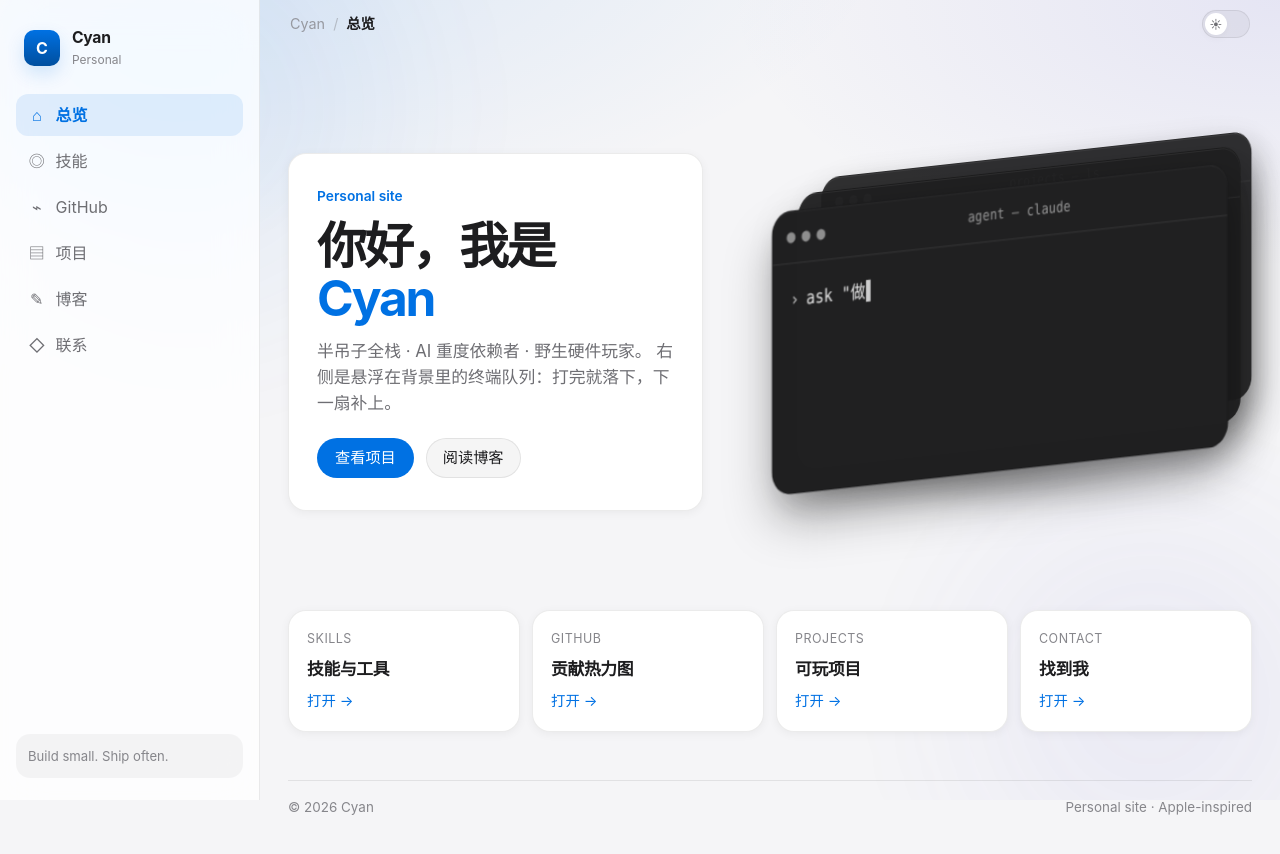
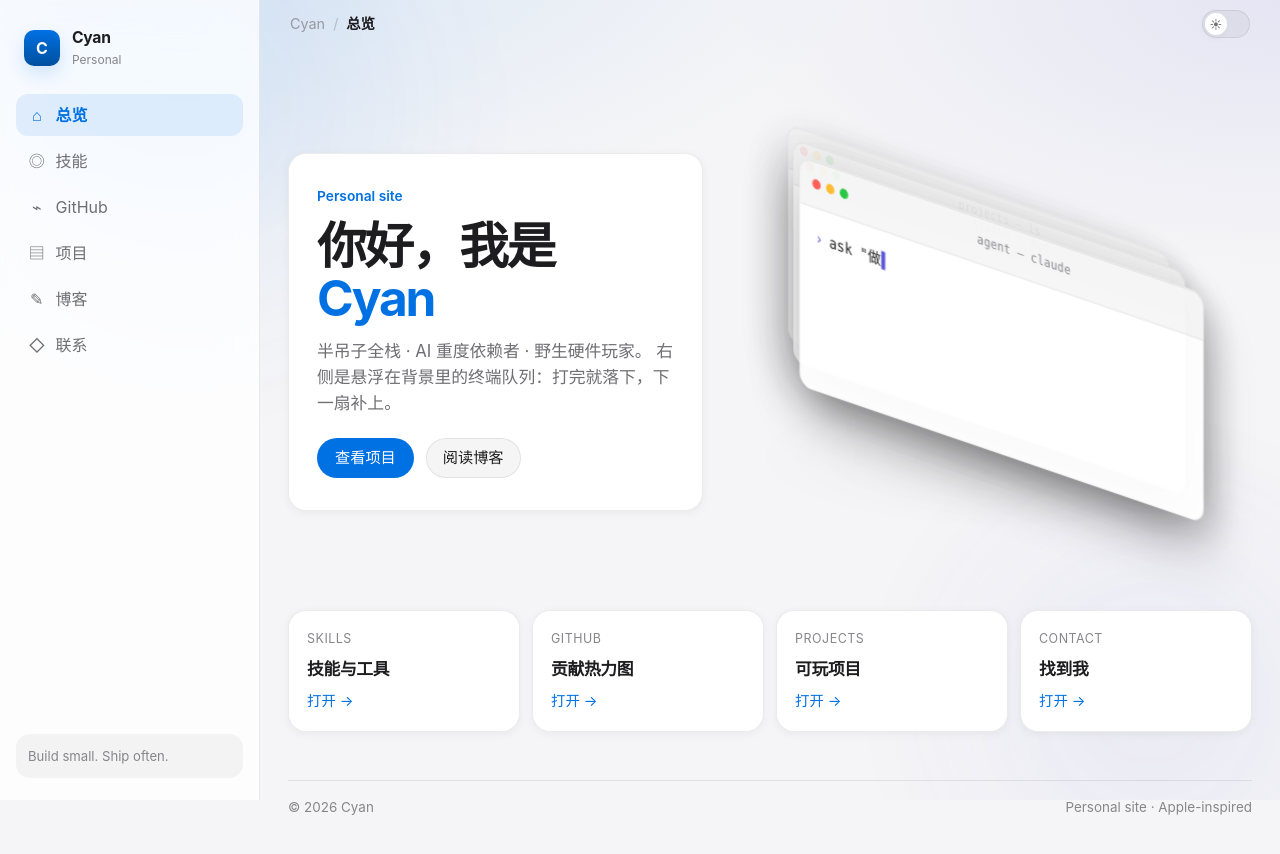
Before and after one commit to BakkaBlue/BakkaBlue.github.io, a Vue app: page / in a window 1280 px wide. Shown: the top 854 px of the page. Built offline with nearby package versions, Linux system fonts and the light colour scheme.

Commit message:
style: restore original terminal placement with orthographic projection
Keep the previous elevation layout and offsets, remove only perspective and Z foreshortening so the stack no longer warps.

```diff
--- a/src/components/TerminalQueue.vue
+++ b/src/components/TerminalQueue.vue
@@ -278,10 +278,7 @@ onUnmounted(() => {
 </script>
 
 <style scoped>
-/*
-  Target look: stacked floating windows with mild side yaw + light pitch,
-  similar to the reference cards — soft shadow, rounded glass/black panels.
-*/
+/* Floating stage — original layout, orthographic (no perspective) */
 .stage {
   position: relative;
   width: 100%;
@@ -290,23 +287,25 @@ onUnmounted(() => {
   background: transparent;
   border: 0;
   box-shadow: none;
+  /* intentionally no perspective */
 }
 
 .floor {
   position: absolute;
-  left: 18%;
-  right: 12%;
-  bottom: 10%;
-  height: 28%;
+  left: 10%;
+  right: 6%;
+  bottom: 2%;
+  height: 52%;
   border-radius: 50%;
   background: radial-gradient(
     ellipse at center,
-    rgba(0, 0, 0, 0.18),
-    transparent 72%
+    color-mix(in srgb, var(--text-primary) 11%, transparent),
+    transparent 74%
   );
-  filter: blur(22px);
-  opacity: 0.55;
-  transform: translateY(12px) scale(1.05, 0.45);
+  filter: blur(14px);
+  opacity: 0.32;
+  /* screen-space soft ground only */
+  transform: translateY(10px) scale(1.15, 0.55);
   pointer-events: none;
 }
 
@@ -315,49 +314,45 @@ onUnmounted(() => {
   inset: 0;
   display: grid;
   place-items: center;
+  /* same orientation as original elevation style */
+  transform:
+    translate3d(10px, 10px, 0)
+    rotateX(-24deg)
+    rotateY(-40deg);
   transform-style: flat;
-  /* mild pitch + yaw; scaleY compensates rotateX compression */
-  transform:
-    translate3d(4px, 0, 0)
-    rotateX(12deg)
-    rotateY(-28deg)
-    scaleY(1.12);
 }
 
 .term {
   --i: 0;
   position: absolute;
-  width: min(96%, 560px);
-  border-radius: 22px;
+  width: min(98%, 600px);
+  border-radius: 16px;
   overflow: hidden;
-  border: 1px solid color-mix(in srgb, var(--border-strong) 70%, transparent);
-  background: color-mix(in srgb, #0b0b0d 92%, var(--bg-elevated));
-  color: #f2f2f2;
+  border: 1px solid var(--border);
+  background: color-mix(in srgb, var(--bg-elevated) 96%, transparent);
   box-shadow:
-    0 24px 50px rgba(0, 0, 0, 0.28),
-    10px 12px 28px rgba(0, 0, 0, 0.12),
-    inset 0 1px 0 rgba(255, 255, 255, 0.06);
-  /* fan: each deeper card peeks top-right, slightly smaller */
+    0 30px 64px rgba(0, 0, 0, 0.24),
+    18px 10px 40px rgba(0, 0, 0, 0.1),
+    0 1px 0 color-mix(in srgb, var(--text-primary) 8%, transparent) inset;
+  /*
+    original queue offsets, without translateZ (that needs perspective).
+    keep the same screen-space movement so positions stay familiar.
+  */
   transform:
     translate(
-      calc(var(--i) * 22px),
-      calc(var(--i) * -18px)
+      calc(var(--i) * -16px),
+      calc(var(--i) * -20px)
     )
     scale(calc(1 - var(--i) * 0.03));
-  opacity: calc(1 - var(--i) * 0.04);
+  opacity: calc(1 - var(--i) * 0.1);
   transition:
     transform 0.75s var(--ease-out),
     opacity 0.55s var(--ease-out),
     filter 0.55s var(--ease-out);
 }
 
-:global(html[data-theme='light']) .term {
-  background: color-mix(in srgb, #111214 94%, #000);
-  border-color: rgba(255, 255, 255, 0.08);
-}
-
 .term.queue {
-  filter: saturate(0.96) brightness(0.98);
+  filter: saturate(0.92) brightness(0.98);
 }
 
 .term.active {
@@ -371,12 +366,12 @@ onUnmounted(() => {
 
 .bar {
   display: grid;
-  grid-template-columns: auto 1fr auto;
+  grid-template-columns: auto 1fr;
   gap: 12px;
   align-items: center;
-  padding: 14px 16px 12px;
-  border-bottom: 1px solid rgba(255, 255, 255, 0.08);
-  background: transparent;
+  padding: 14px 16px;
+  border-bottom: 1px solid var(--border);
+  background: color-mix(in srgb, var(--bg-soft) 88%, transparent);
 }
 
 .dots {
@@ -385,25 +380,21 @@ onUnmounted(() => {
 }
 
 .dots i {
-  width: 10px;
-  height: 10px;
+  width: 11px;
+  height: 11px;
   border-radius: 50%;
   display: block;
-  opacity: 0.9;
 }
 
-/* monochrome dots like the reference */
-.dots .r,
-.dots .y,
-.dots .g {
-  background: rgba(255, 255, 255, 0.55);
-}
+.dots .r { background: #ff5f57; }
+.dots .y { background: #febc2e; }
+.dots .g { background: #28c840; }
 
 .title {
   text-align: center;
   font-family: ui-monospace, SFMono-Regular, Menlo, Consolas, monospace;
-  font-size: 0.84rem;
-  color: rgba(255, 255, 255, 0.55);
+  font-size: 0.88rem;
+  color: var(--text-muted);
   letter-spacing: 0.02em;
   overflow: hidden;
   text-overflow: ellipsis;
@@ -411,44 +402,42 @@ onUnmounted(() => {
 }
 
 .body {
-  min-height: 210px;
-  max-height: 240px;
-  padding: 18px 20px 22px;
+  min-height: 200px;
+  max-height: 230px;
+  padding: 18px 20px 20px;
   font-family: ui-monospace, SFMono-Regular, Menlo, Consolas, monospace;
   font-size: 1.05rem;
   line-height: 1.75;
-  color: rgba(255, 255, 255, 0.78);
+  color: var(--text-secondary);
   overflow: hidden;
 }
 
 .line { word-break: break-word; }
-.line.cmd { color: rgba(255, 255, 255, 0.92); }
-.line.ok { color: color-mix(in srgb, var(--success) 70%, white); }
-.line.dim { color: rgba(255, 255, 255, 0.42); }
-.line.out { color: rgba(255, 255, 255, 0.72); }
+.line.cmd { color: var(--text-primary); }
+.line.ok { color: color-mix(in srgb, var(--success) 80%, var(--text-primary)); }
+.line.dim { color: var(--text-muted); }
+.line.out { color: var(--text-secondary); }
 
 .prompt {
-  color: rgba(255, 255, 255, 0.7);
+  color: var(--accent);
   margin-right: 8px;
 }
 
 .caret {
   display: inline-block;
   margin-left: 1px;
-  color: rgba(255, 255, 255, 0.8);
+  color: var(--accent);
   animation: blink 1s steps(1) infinite;
 }
 
 .term.blue .prompt,
-.term.blue .caret,
+.term.blue .caret { color: var(--accent); }
 .term.violet .prompt,
-.term.violet .caret,
+.term.violet .caret { color: var(--accent-2); }
 .term.green .prompt,
-.term.green .caret,
+.term.green .caret { color: var(--success); }
 .term.amber .prompt,
-.term.amber .caret {
-  color: rgba(255, 255, 255, 0.78);
-}
+.term.amber .caret { color: var(--warning); }
 
 @keyframes blink {
   50% { opacity: 0; }
@@ -464,9 +453,10 @@ onUnmounted(() => {
     opacity: 0.9;
   }
   100% {
-    transform: translate(12px, 230px) scale(0.96);
+    /* same drop direction as original, screen-space only */
+    transform: translate(12px, 260px) scale(0.9);
     opacity: 0;
-    filter: blur(1px);
+    filter: blur(1.5px);
   }
 }
 
@@ -476,7 +466,7 @@ onUnmounted(() => {
 
 .stage.reduced .term {
   position: relative;
-  width: min(98%, 620px);
+  width: min(98%, 640px);
   transform: none !important;
   opacity: 1 !important;
   animation: none !important;
@@ -489,48 +479,46 @@ onUnmounted(() => {
 
 @media (max-width: 980px) {
   .stage {
-    height: 470px;
+    height: 460px;
   }
 
   .stack {
     transform:
-      translate3d(0, 2px, 0)
-      rotateX(11deg)
-      rotateY(-24deg)
-      scaleY(1.1);
+      translate3d(0, 8px, 0)
+      rotateX(-20deg)
+      rotateY(-34deg);
   }
 
   .term {
-    width: min(96%, 520px);
+    width: min(94%, 540px);
   }
 
   .body {
     font-size: 1rem;
-    min-height: 190px;
+    min-height: 180px;
   }
 }
 
 @media (max-width: 560px) {
   .stage {
-    height: 400px;
+    height: 380px;
   }
 
   .stack {
     transform:
-      translate3d(0, 0, 0)
-      rotateX(10deg)
-      rotateY(-20deg)
-      scaleY(1.08);
+      translate3d(0, 6px, 0)
+      rotateX(-16deg)
+      rotateY(-28deg);
   }
 
   .term {
-    width: min(98%, 430px);
+    width: min(96%, 420px);
   }
 
   .body {
     font-size: 0.92rem;
-    min-height: 160px;
-    max-height: 190px;
+    min-height: 150px;
+    max-height: 180px;
     padding: 14px 16px;
   }
 }
```
